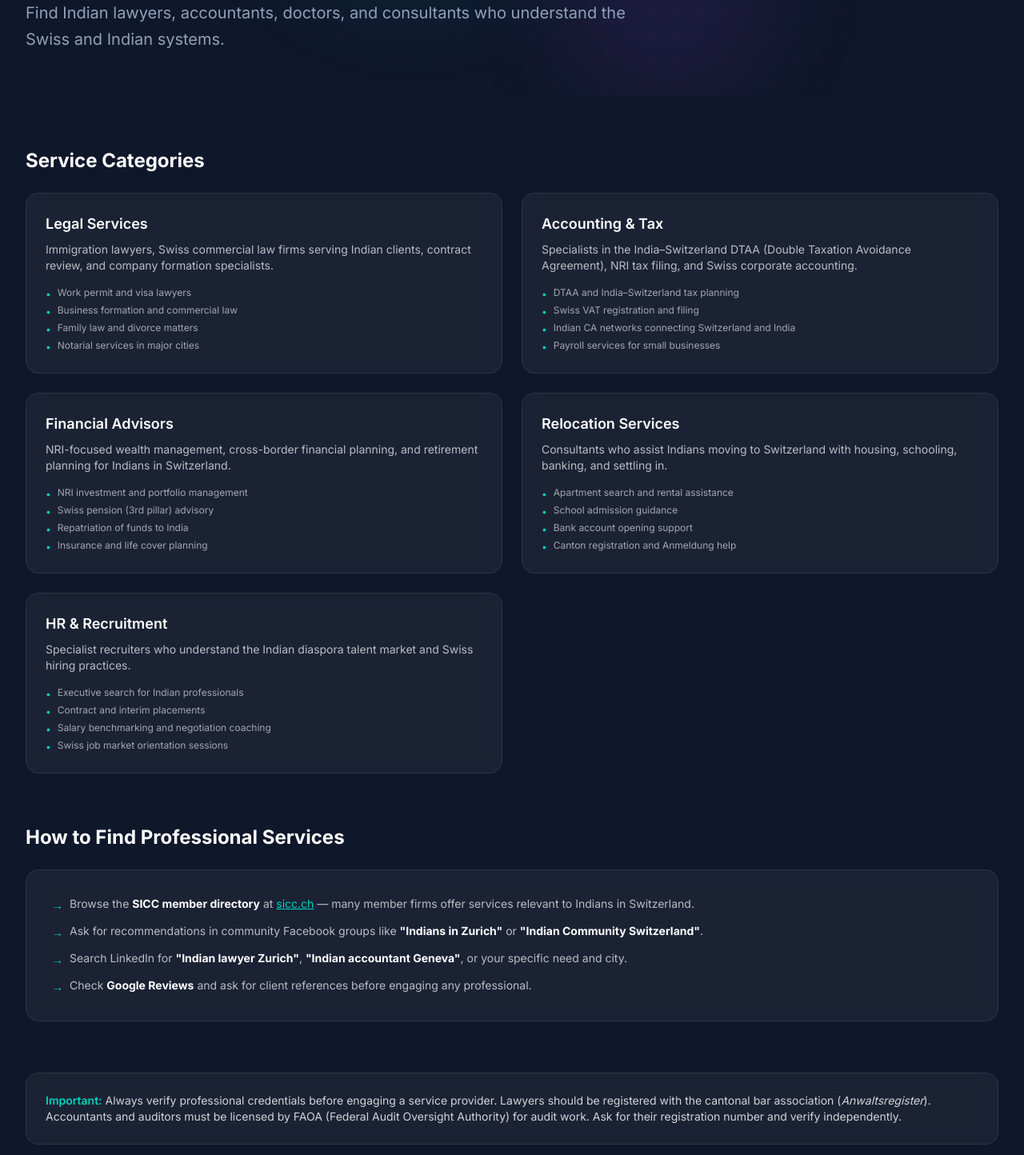
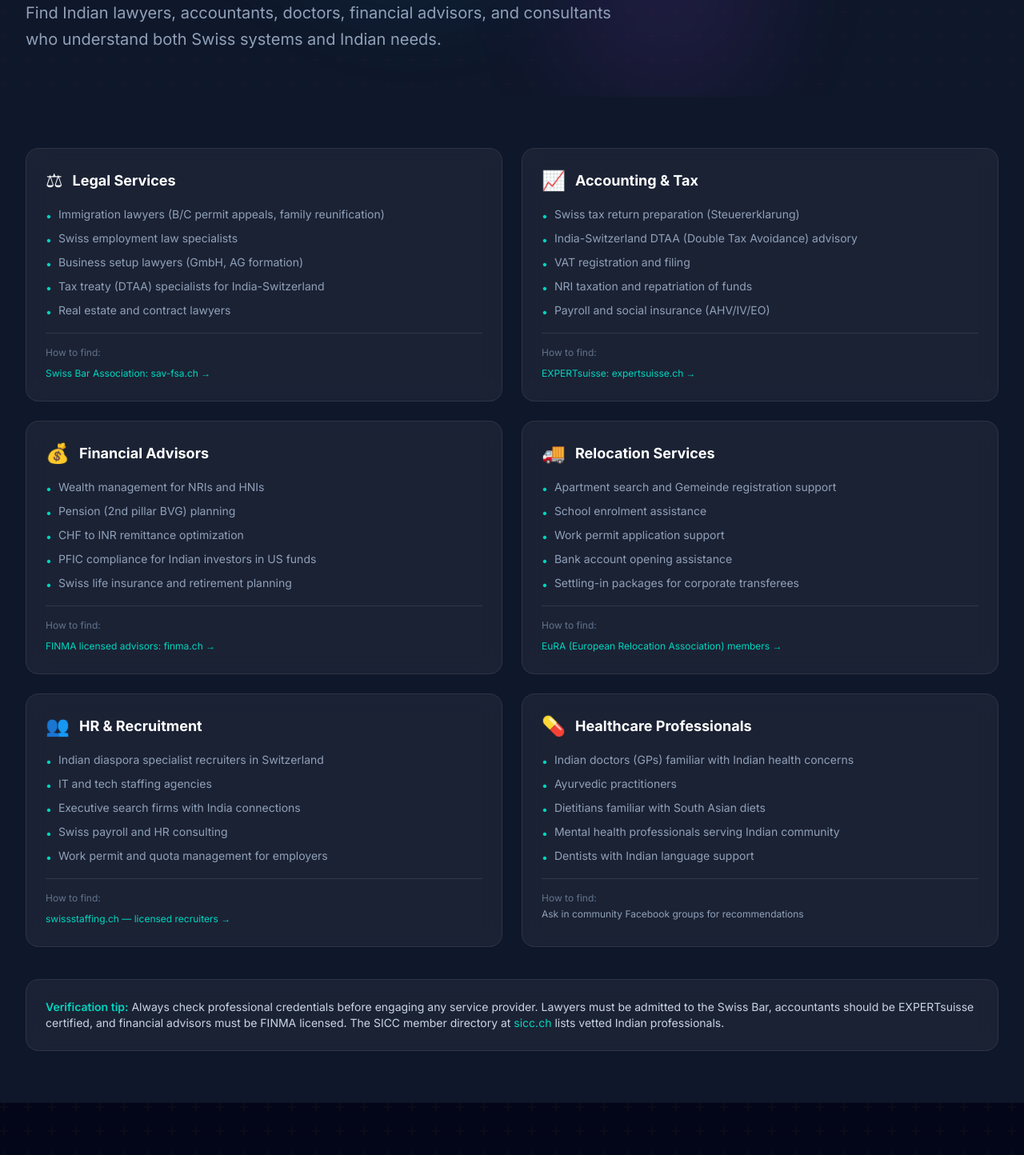
Before and after one commit to SridharSwiss/Indiaspora, a Next.js app: page /business/services in a window 1280 px wide. Shown: the part 380-1824 px from the top of the page at 80% size. Built offline with nearby package versions, Linux system fonts and the light colour scheme.

Commit message:
Add Business sub-pages: networking, jobs, startups, services

```diff
--- a/src/app/(pages)/business/networking/page.tsx
+++ b/src/app/(pages)/business/networking/page.tsx
@@ -1,134 +1,82 @@
 import PageHeader from "@/components/ui/PageHeader";
 
 const associations = [
-  {
-    name: "SICC — Swiss Indian Chamber of Commerce",
-    url: "https://sicc.ch",
-    description: "The premier bilateral trade and business chamber connecting Swiss and Indian businesses. Organises networking dinners, trade missions, and the annual Swiss India Business Summit.",
-  },
-  {
-    name: "TiE Switzerland",
-    url: "https://switzerland.tie.org",
-    description: "Chapter of the global TiE network for South Asian entrepreneurs. Hosts startup events, mentorship programmes, and investor connect sessions.",
-  },
-  {
-    name: "India Business Switzerland",
-    url: undefined,
-    description: "Facilitates connections between Indian businesses and Swiss partners across sectors including finance, pharma, and technology.",
-  },
-  {
-    name: "Swiss Indo Business Forum",
-    url: undefined,
-    description: "Informal network for professionals and executives from both countries to exchange ideas and explore opportunities.",
-  },
-  {
-    name: "NASSCOM Switzerland Chapter",
-    url: undefined,
-    description: "Network for Indian IT and tech professionals in Switzerland, organising knowledge-sharing and professional development events.",
-  },
+  { name: "Swiss Indian Chamber of Commerce (SICC)", url: "https://sicc.ch", tag: "Chamber", desc: "Premier bilateral chamber connecting Indian and Swiss businesses. Events, trade missions, member directory, advocacy." },
+  { name: "India Business Switzerland (IBS)", url: "https://www.india-switzerland.com", tag: "Advocacy", desc: "Promotes India-Switzerland business ties, events for entrepreneurs and executives" },
+  { name: "TiE Switzerland", url: "https://switzerland.tie.org", tag: "Startups", desc: "The Indus Entrepreneurs — mentorship, angel funding, startup pitch events, global TiE network" },
+  { name: "Swiss Indo Business Forum", url: "", tag: "Networking", desc: "Regular networking dinners and business exchange events across Zurich, Geneva, Basel" },
+  { name: "NASSCOM Switzerland Chapter", url: "https://nasscom.in", tag: "Tech", desc: "IT industry association with Switzerland chapter — tech professionals, digital economy events" },
+  { name: "ETH Indian Alumni Network", url: "https://alumni.ethz.ch", tag: "Alumni", desc: "ETH Zurich alumni from India — a powerful professional network in tech, finance, pharma" },
 ];
 
 const linkedInGroups = [
-  "Indian Professionals Zurich",
-  "Indians in Switzerland",
-  "Swiss Indian Network",
+  "Indian Professionals Zurich (10,000+ members)",
+  "Indians in Switzerland (General community)",
+  "Swiss Indian Network (Business focused)",
+  "Indian IT Professionals Switzerland",
+  "NRI Professionals Switzerland",
 ];
 
-const regularEvents = [
-  { event: "SICC Networking Dinners", frequency: "Monthly", location: "Zurich / Geneva" },
-  { event: "TiE Startup Events", frequency: "Quarterly", location: "Zurich" },
-  { event: "Swiss India Business Summit", frequency: "Annual", location: "Bern" },
-];
-
-const tips = [
-  "Punctuality is critical in Switzerland — arrive on time or a few minutes early.",
-  "Bring business cards — exchange them at the start of meetings.",
-  "Follow up by email within 24 hours after meeting someone.",
-  "Swiss business culture is formal; use titles (Dr., Prof.) until invited to use first names.",
-  "Small talk is limited — Swiss professionals appreciate direct, substantive conversation.",
+const swissBusinessCulture = [
+  { tip: "Punctuality", detail: "Being on time is non-negotiable in Swiss business culture. Arrive 2–3 minutes early." },
+  { tip: "Formal greetings", detail: "Handshake, eye contact, use titles (Herr/Frau + surname) until invited to use first names." },
+  { tip: "Business cards", detail: "Bring business cards. Present and receive with both hands as a sign of respect." },
+  { tip: "Direct communication", detail: "Swiss are direct and expect the same. Get to the point, avoid vague commitments." },
+  { tip: "Follow up by email", detail: "Always follow up meetings with a written summary. Swiss value documented agreements." },
+  { tip: "Language", detail: "Zurich: German, Geneva: French, Basel: German/French. English is widely spoken in business." },
 ];
 
 export default function NetworkingPage() {
   return (
-    <div>
+    <div className="min-h-screen">
       <PageHeader
-        title="Business Networking for Indians in Switzerland"
-        subtitle="Connect with Indian professionals, chamber of commerce events, and Swiss-Indian business associations."
+        title="Business Networking in Switzerland"
+        subtitle="Connect with Indian professionals, chambers of commerce, and Swiss-Indian business associations to grow your network and career."
         badge="Chambers & Networks"
         gradient="from-teal-500 to-cyan-600"
-        breadcrumbs={[
-          { label: "Business & Career", href: "/business" },
-          { label: "Networking" },
-        ]}
+        breadcrumbs={[{ label: "Business & Career", href: "/business" }, { label: "Networking" }]}
       />
-
-      <div className="max-w-7xl mx-auto px-4 sm:px-6 lg:px-8 py-16 space-y-16">
-        {/* Associations */}
-        <section>
-          <h2 className="text-2xl font-bold text-white mb-6">Business Associations</h2>
-          <div className="grid grid-cols-1 md:grid-cols-2 gap-6">
-            {associations.map((assoc) => (
-              <div key={assoc.name} className="glass card-hover rounded-2xl p-6">
-                <div className="flex items-start justify-between gap-4">
-                  <h3 className="text-lg font-semibold text-white">{assoc.name}</h3>
-                  {assoc.url && (
-                    <a
-                      href={assoc.url}
-                      target="_blank"
-                      rel="noopener noreferrer"
-                      className="shrink-0 text-xs text-teal-400 hover:text-teal-300 underline"
-                    >
-                      Visit
-                    </a>
-                  )}
+      <div className="max-w-7xl mx-auto px-4 sm:px-6 lg:px-8 py-16">
+        <section className="mb-14">
+          <h2 className="text-2xl font-bold text-white mb-6">Associations & Chambers</h2>
+          <div className="grid md:grid-cols-2 lg:grid-cols-3 gap-5">
+            {associations.map((a) => (
+              <div key={a.name} className="glass rounded-2xl p-5 card-hover">
+                <div className="flex items-start justify-between mb-3">
+                  <h3 className="font-semibold text-white text-sm flex-1 mr-2">{a.name}</h3>
+                  <span className="text-xs bg-teal-500/20 text-teal-400 px-2 py-1 rounded-full shrink-0">{a.tag}</span>
                 </div>
-                <p className="text-sm text-white/70 mt-2">{assoc.description}</p>
+                <p className="text-sm text-slate-400 mb-3">{a.desc}</p>
+                {a.url && <a href={a.url} target="_blank" rel="noopener noreferrer" className="text-xs text-teal-400 hover:text-teal-300">Visit &rarr;</a>}
               </div>
             ))}
           </div>
         </section>
 
-        {/* LinkedIn Groups */}
-        <section>
+        <section className="mb-14">
           <h2 className="text-2xl font-bold text-white mb-6">LinkedIn Groups</h2>
           <div className="glass rounded-2xl p-6">
+            <p className="text-slate-400 text-sm mb-4">Search LinkedIn for these groups to connect with Indians in Switzerland:</p>
             <ul className="space-y-2">
-              {linkedInGroups.map((group) => (
-                <li key={group} className="flex items-center gap-2 text-white/70">
-                  <span className="text-teal-400">→</span>
-                  <span>{group}</span>
+              {linkedInGroups.map((g) => (
+                <li key={g} className="flex items-center gap-3 text-sm text-slate-300">
+                  <span className="w-2 h-2 rounded-full bg-teal-400 shrink-0" />
+                  {g}
                 </li>
               ))}
             </ul>
           </div>
         </section>
 
-        {/* Regular Events */}
         <section>
-          <h2 className="text-2xl font-bold text-white mb-6">Regular Events</h2>
-          <div className="grid grid-cols-1 sm:grid-cols-3 gap-6">
-            {regularEvents.map((ev) => (
-              <div key={ev.event} className="glass card-hover rounded-2xl p-6 text-center">
-                <h3 className="text-base font-semibold text-white mb-1">{ev.event}</h3>
-                <p className="text-sm text-teal-400 font-medium">{ev.frequency}</p>
-                <p className="text-sm text-white/60 mt-1">{ev.location}</p>
+          <h2 className="text-2xl font-bold text-white mb-6">Swiss Business Culture Tips</h2>
+          <div className="grid md:grid-cols-2 lg:grid-cols-3 gap-5">
+            {swissBusinessCulture.map((t) => (
+              <div key={t.tip} className="glass rounded-2xl p-5">
+                <h3 className="font-semibold text-teal-400 mb-2">{t.tip}</h3>
+                <p className="text-sm text-slate-400">{t.detail}</p>
               </div>
             ))}
-          </div>
-        </section>
-
-        {/* Tips */}
-        <section>
-          <h2 className="text-2xl font-bold text-white mb-6">Tips for Networking in Switzerland</h2>
-          <div className="glass rounded-2xl p-8">
-            <ul className="space-y-3">
-              {tips.map((tip) => (
-                <li key={tip} className="flex items-start gap-2 text-white/70 text-sm">
-                  <span className="text-teal-400 mt-0.5">•</span>
-                  {tip}
-                </li>
-              ))}
-            </ul>
           </div>
         </section>
       </div>
--- a/src/app/(pages)/business/services/page.tsx
+++ b/src/app/(pages)/business/services/page.tsx
@@ -2,97 +2,126 @@ import PageHeader from "@/components/ui/PageHeader";
 
 const serviceCategories = [
   {
-    title: "Legal Services",
-    description: "Immigration lawyers, Swiss commercial law firms serving Indian clients, contract review, and company formation specialists.",
-    examples: ["Work permit and visa lawyers", "Business formation and commercial law", "Family law and divorce matters", "Notarial services in major cities"],
+    name: "Legal Services",
+    icon: "&#9878;",
+    services: [
+      "Immigration lawyers (B/C permit appeals, family reunification)",
+      "Swiss employment law specialists",
+      "Business setup lawyers (GmbH, AG formation)",
+      "Tax treaty (DTAA) specialists for India-Switzerland",
+      "Real estate and contract lawyers",
+    ],
+    findVia: "Swiss Bar Association: sav-fsa.ch",
+    findUrl: "https://www.sav-fsa.ch/en/lawyers/find-a-lawyer.html",
   },
   {
-    title: "Accounting & Tax",
-    description: "Specialists in the India–Switzerland DTAA (Double Taxation Avoidance Agreement), NRI tax filing, and Swiss corporate accounting.",
-    examples: ["DTAA and India–Switzerland tax planning", "Swiss VAT registration and filing", "Indian CA networks connecting Switzerland and India", "Payroll services for small businesses"],
+    name: "Accounting & Tax",
+    icon: "&#128200;",
+    services: [
+      "Swiss tax return preparation (Steuererklarung)",
+      "India-Switzerland DTAA (Double Tax Avoidance) advisory",
+      "VAT registration and filing",
+      "NRI taxation and repatriation of funds",
+      "Payroll and social insurance (AHV/IV/EO)",
+    ],
+    findVia: "EXPERTsuisse: expertsuisse.ch",
+    findUrl: "https://www.expertsuisse.ch/en/home",
   },
   {
-    title: "Financial Advisors",
-    description: "NRI-focused wealth management, cross-border financial planning, and retirement planning for Indians in Switzerland.",
-    examples: ["NRI investment and portfolio management", "Swiss pension (3rd pillar) advisory", "Repatriation of funds to India", "Insurance and life cover planning"],
+    name: "Financial Advisors",
+    icon: "&#128176;",
+    services: [
+      "Wealth management for NRIs and HNIs",
+      "Pension (2nd pillar BVG) planning",
+      "CHF to INR remittance optimization",
+      "PFIC compliance for Indian investors in US funds",
+      "Swiss life insurance and retirement planning",
+    ],
+    findVia: "FINMA licensed advisors: finma.ch",
+    findUrl: "https://www.finma.ch/en/authorisation/searching-for-authorised-firms-and-persons/",
   },
   {
-    title: "Relocation Services",
-    description: "Consultants who assist Indians moving to Switzerland with housing, schooling, banking, and settling in.",
-    examples: ["Apartment search and rental assistance", "School admission guidance", "Bank account opening support", "Canton registration and Anmeldung help"],
+    name: "Relocation Services",
+    icon: "&#128666;",
+    services: [
+      "Apartment search and Gemeinde registration support",
+      "School enrolment assistance",
+      "Work permit application support",
+      "Bank account opening assistance",
+      "Settling-in packages for corporate transferees",
+    ],
+    findVia: "EuRA (European Relocation Association) members",
+    findUrl: "https://www.eura.org",
   },
   {
-    title: "HR & Recruitment",
-    description: "Specialist recruiters who understand the Indian diaspora talent market and Swiss hiring practices.",
-    examples: ["Executive search for Indian professionals", "Contract and interim placements", "Salary benchmarking and negotiation coaching", "Swiss job market orientation sessions"],
+    name: "HR & Recruitment",
+    icon: "&#128101;",
+    services: [
+      "Indian diaspora specialist recruiters in Switzerland",
+      "IT and tech staffing agencies",
+      "Executive search firms with India connections",
+      "Swiss payroll and HR consulting",
+      "Work permit and quota management for employers",
+    ],
+    findVia: "swissstaffing.ch — licensed recruiters",
+    findUrl: "https://www.swissstaffing.ch/en",
+  },
+  {
+    name: "Healthcare Professionals",
+    icon: "&#128138;",
+    services: [
+      "Indian doctors (GPs) familiar with Indian health concerns",
+      "Ayurvedic practitioners",
+      "Dietitians familiar with South Asian diets",
+      "Mental health professionals serving Indian community",
+      "Dentists with Indian language support",
+    ],
+    findVia: "Ask in community Facebook groups for recommendations",
+    findUrl: "",
   },
 ];
 
 export default function ServicesPage() {
   return (
-    <div>
+    <div className="min-h-screen">
       <PageHeader
         title="Indian Professional Services in Switzerland"
-        subtitle="Find Indian lawyers, accountants, doctors, and consultants who understand the Swiss and Indian systems."
+        subtitle="Find Indian lawyers, accountants, doctors, financial advisors, and consultants who understand both Swiss systems and Indian needs."
         badge="Professional Services"
         gradient="from-teal-500 to-cyan-600"
-        breadcrumbs={[
-          { label: "Business & Career", href: "/business" },
-          { label: "Professional Services" },
-        ]}
+        breadcrumbs={[{ label: "Business & Career", href: "/business" }, { label: "Professional Services" }]}
       />
-
-      <div className="max-w-7xl mx-auto px-4 sm:px-6 lg:px-8 py-16 space-y-16">
-        {/* Categories */}
-        <section>
-          <h2 className="text-2xl font-bold text-white mb-6">Service Categories</h2>
-          <div className="grid grid-cols-1 md:grid-cols-2 gap-6">
+      <div className="max-w-7xl mx-auto px-4 sm:px-6 lg:px-8 py-16">
+        <div className="grid md:grid-cols-2 gap-6">
           {serviceCategories.map((cat) => (
-              <div key={cat.title} className="glass card-hover rounded-2xl p-6">
-                <h3 className="text-lg font-semibold text-white mb-2">{cat.title}</h3>
-                <p className="text-sm text-white/70 mb-4">{cat.description}</p>
-                <ul className="space-y-1">
-                  {cat.examples.map((ex) => (
-                    <li key={ex} className="flex items-start gap-2 text-white/60 text-xs">
-                      <span className="text-teal-400 mt-0.5">•</span>
-                      {ex}
+            <div key={cat.name} className="glass rounded-2xl p-6 card-hover">
+              <div className="flex items-center gap-3 mb-4">
+                <span className="text-2xl" dangerouslySetInnerHTML={{ __html: cat.icon }} />
+                <h2 className="text-lg font-bold text-white">{cat.name}</h2>
+              </div>
+              <ul className="space-y-2 mb-4">
+                {cat.services.map((s) => (
+                  <li key={s} className="text-sm text-slate-400 flex items-start gap-2">
+                    <span className="text-teal-400 shrink-0 mt-0.5">&#8226;</span>
+                    {s}
                   </li>
                 ))}
               </ul>
+              <div className="pt-4 border-t border-white/10">
+                <p className="text-xs text-slate-500 mb-1">How to find:</p>
+                {cat.findUrl ? (
+                  <a href={cat.findUrl} target="_blank" rel="noopener noreferrer" className="text-xs text-teal-400 hover:text-teal-300">{cat.findVia} &rarr;</a>
+                ) : (
+                  <p className="text-xs text-slate-400">{cat.findVia}</p>
+                )}
+              </div>
             </div>
           ))}
         </div>
-        </section>
 
-        {/* How to Find */}
-        <section>
-          <h2 className="text-2xl font-bold text-white mb-6">How to Find Professional Services</h2>
-          <div className="glass rounded-2xl p-8">
-            <ul className="space-y-3 text-white/70 text-sm">
-              <li className="flex items-start gap-2">
-                <span className="text-teal-400 mt-0.5">→</span>
-                <span>Browse the <strong className="text-white">SICC member directory</strong> at <a href="https://sicc.ch" target="_blank" rel="noopener noreferrer" className="text-teal-400 hover:text-teal-300 underline">sicc.ch</a> — many member firms offer services relevant to Indians in Switzerland.</span>
-              </li>
-              <li className="flex items-start gap-2">
-                <span className="text-teal-400 mt-0.5">→</span>
-                <span>Ask for recommendations in community Facebook groups like <strong className="text-white">"Indians in Zurich"</strong> or <strong className="text-white">"Indian Community Switzerland"</strong>.</span>
-              </li>
-              <li className="flex items-start gap-2">
-                <span className="text-teal-400 mt-0.5">→</span>
-                <span>Search LinkedIn for <strong className="text-white">"Indian lawyer Zurich"</strong>, <strong className="text-white">"Indian accountant Geneva"</strong>, or your specific need and city.</span>
-              </li>
-              <li className="flex items-start gap-2">
-                <span className="text-teal-400 mt-0.5">→</span>
-                <span>Check <strong className="text-white">Google Reviews</strong> and ask for client references before engaging any professional.</span>
-              </li>
-            </ul>
-          </div>
-        </section>
-
-        {/* Credentials Note */}
-        <div className="glass rounded-2xl p-6 border border-teal-500/20">
-          <p className="text-white/80 text-sm">
-            <span className="font-semibold text-teal-400">Important:</span> Always verify professional credentials before engaging a service provider. Lawyers should be registered with the cantonal bar association (<em>Anwaltsregister</em>). Accountants and auditors must be licensed by FAOA (Federal Audit Oversight Authority) for audit work. Ask for their registration number and verify independently.
+        <div className="mt-10 glass rounded-2xl p-6 border border-teal-500/20">
+          <p className="text-sm text-slate-300">
+            <span className="text-teal-400 font-semibold">Verification tip:</span> Always check professional credentials before engaging any service provider. Lawyers must be admitted to the Swiss Bar, accountants should be EXPERTsuisse certified, and financial advisors must be FINMA licensed. The SICC member directory at <a href="https://sicc.ch" target="_blank" rel="noopener noreferrer" className="text-teal-400 hover:text-teal-300">sicc.ch</a> lists vetted Indian professionals.
           </p>
         </div>
       </div>
```
Also changed, not shown: src/app/(pages)/business/jobs/page.tsx (+61 -86 lines), src/app/(pages)/business/startups/page.tsx (+54 -72 lines). Lines whose indentation alone changed are shown as unchanged.
